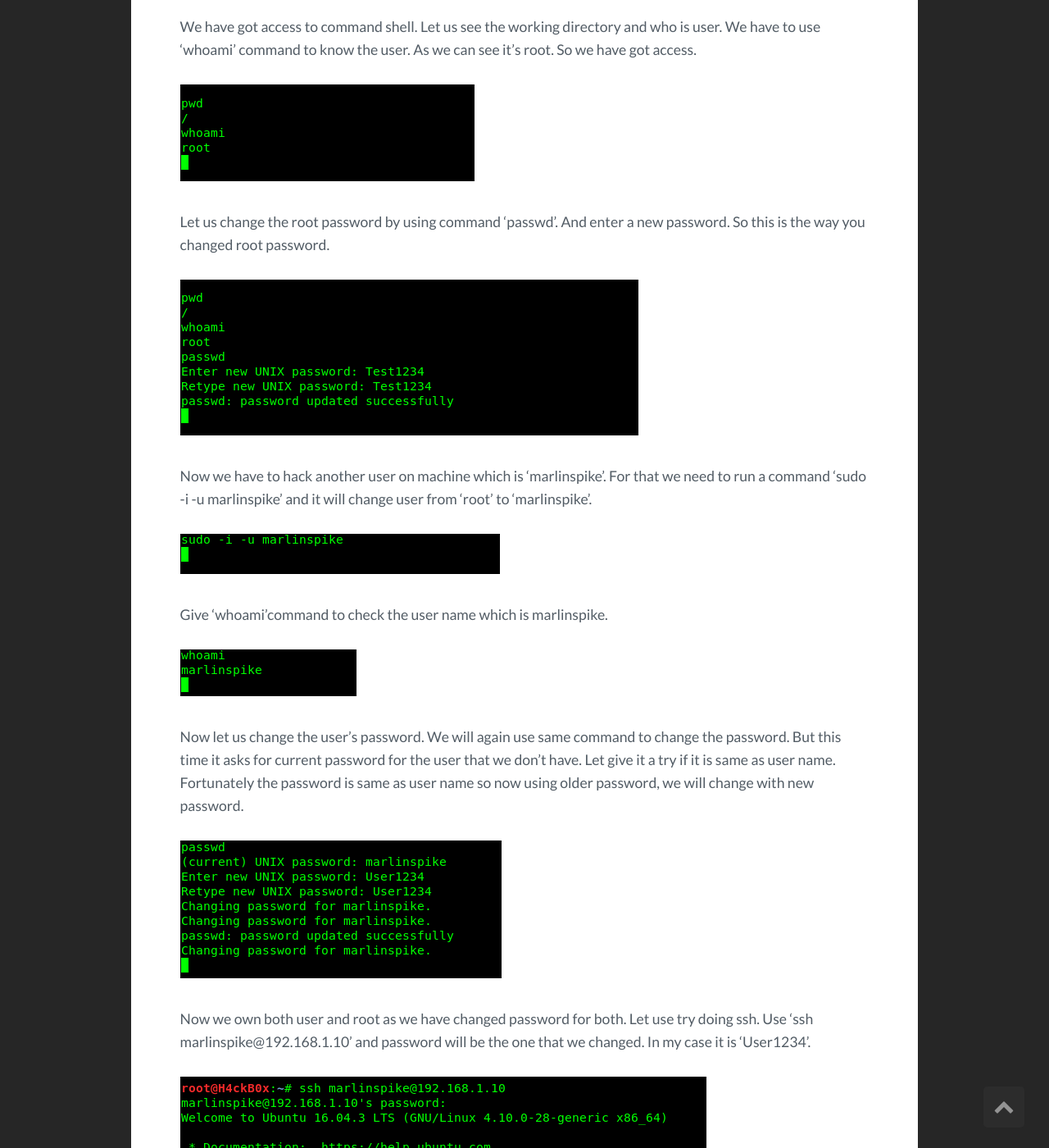
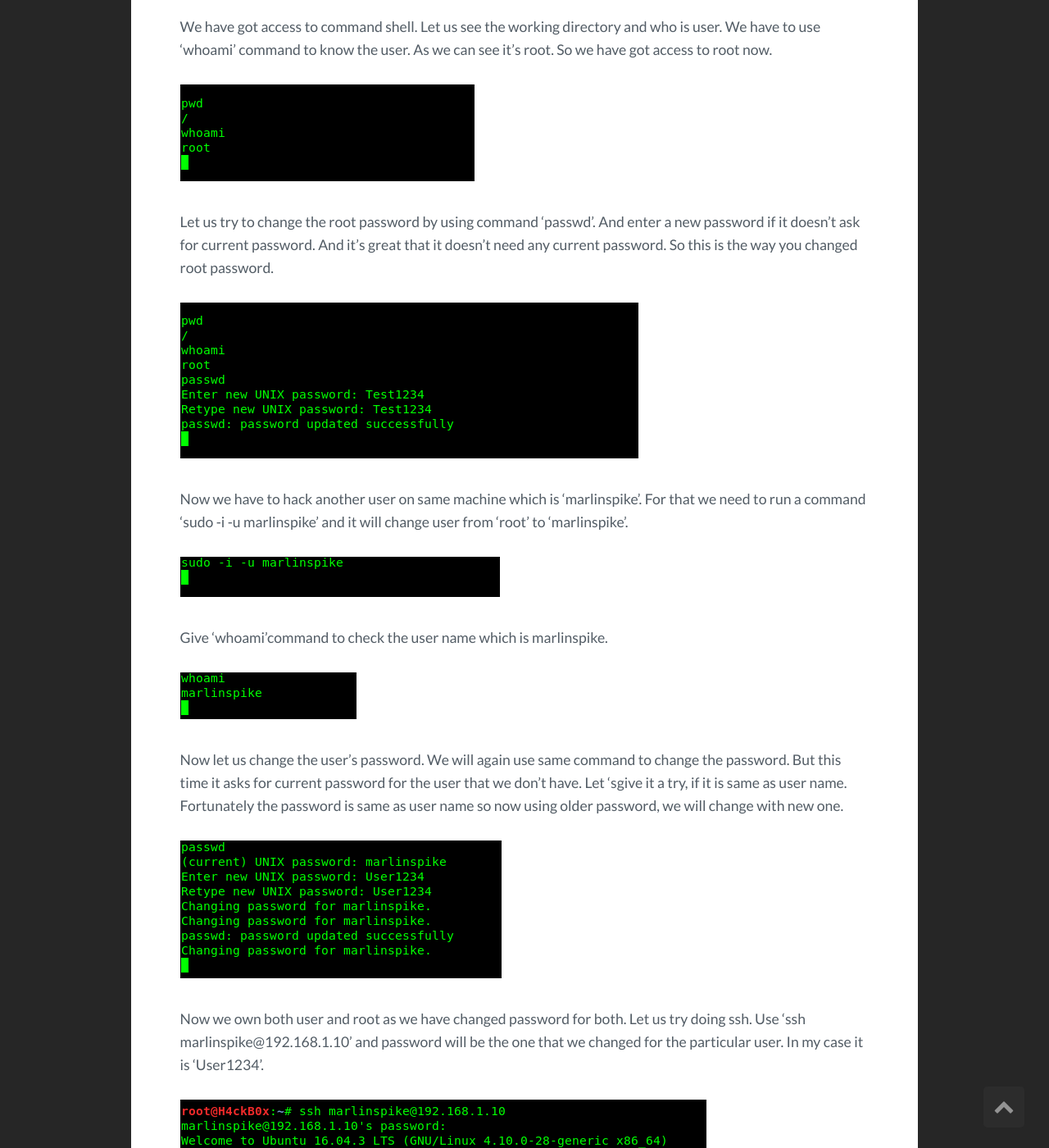
Before and after one commit to sunny6300/innodict.github.io, a Jekyll site: the page built from _posts/2018-08-24-Basic-pentesting:1-Vulnhub-Walkthrough.md, in a window 1280 px wide and 1400 px high, scrolled down 4624 px. Shown: the whole window at 82% size. Built offline with Jekyll 4.4.1, drawn with Linux system fonts in a browser that asks for light colours; some of the changed text lies outside the part shown.

Commit message:
Update 2018-08-24-Basic-pentesting:1-Vulnhub-Walkthrough.md

```diff
--- a/_posts/2018-08-24-Basic-pentesting:1-Vulnhub-Walkthrough.md
+++ b/_posts/2018-08-24-Basic-pentesting:1-Vulnhub-Walkthrough.md
@@ -34,11 +34,11 @@ Now we are gonna be using 'use' commmand to use the particular exploit. see it i
 
 ![](/assets/img/vulnhub_box/Basic_Pentesting-1/6.png)
 
-Now we have to look for the options that we haev to provide in order to exploit the vulnerability. Use 'show options' command for getting about the options. Refer screenshot.
+Now we have to look for the options that we have to provide in order to exploit the vulnerability. Use 'show options' command for getting about the options. Refer screenshot.
 
 ![](/assets/img/vulnhub_box/Basic_Pentesting-1/7.png)
 
-As we can see there are something called RHOST and RPORT which are required to user the exploit. However RPORT is already set so we don't have to worry about that.
+As we can see there are something called RHOST and RPORT which are required for attacker to exploit. However RPORT is already set so we don't have to worry about that.
 
 ![](/assets/img/vulnhub_box/Basic_Pentesting-1/8.png)
 
@@ -47,19 +47,19 @@ Let us set the rhost which is nothing but the ip adddress of target. We can use
 
 ![](/assets/img/vulnhub_box/Basic_Pentesting-1/9.png)
 
-Once rhost is set, we are good to go and use 'exploit' command to eploit the vulnerability. As we can see in screenshot, we got a session running.Refer screenshot..
+Once rhost is set, we are good to go and use 'exploit' command to exploit. woohoo now we got a session running on target machine.Refer screenshot..
 
 ![](/assets/img/vulnhub_box/Basic_Pentesting-1/10.png)
 
-We have got access to command shell. Let us see the working directory and who is user. We have to use 'whoami' command to know the user. As we can see it's root. So we have got access.
+We have got access to command shell. Let us see the working directory and who is user. We have to use 'whoami' command to know the user. As we can see it's root. So we have got access to root now.
 
 ![](/assets/img/vulnhub_box/Basic_Pentesting-1/12.png)
 
-Let us change the root password by using command 'passwd'. And enter a new password. So this is the way you changed root password.
+Let us try to change the root password by using command 'passwd'. And enter a new password if it doesn't ask for current password. And it's great that it doesn't need any current password. So this is the way you changed root password.
 
 ![](/assets/img/vulnhub_box/Basic_Pentesting-1/14.png)
 
- Now we have to hack another user on machine which is 'marlinspike'. For that we need to run a command 'sudo -i -u marlinspike' and it will change user from 'root' to 'marlinspike'.
+ Now we have to hack another user on same machine which is 'marlinspike'. For that we need to run a command 'sudo -i -u marlinspike' and it will change user from 'root' to 'marlinspike'.
 
  ![](/assets/img/vulnhub_box/Basic_Pentesting-1/15.png)
 
@@ -67,11 +67,11 @@ Let us change the root password by using command 'passwd'. And enter a new passw
 
  ![](/assets/img/vulnhub_box/Basic_Pentesting-1/16.png)
 
- Now let us change the user's password. We will again use same command to change the password. But this time it asks for current password for the user that we don't have. Let give it a try if it is same as user name. Fortunately the password is same as user name so now using older password, we will change with new password.
+ Now let us change the user's password. We will again use same command to change the password. But this time it asks for current password for the user that we don't have. Let 'sgive it a try, if it is same as user name. Fortunately the password is same as user name so now using older password, we will change with new one.
 
  ![](/assets/img/vulnhub_box/Basic_Pentesting-1/17.png)
 
- Now we own both user and root as we have changed password for both. Let use try doing ssh. Use 'ssh marlinspike@192.168.1.10' and password will be the one that we changed. In my case it is 'User1234'.
+ Now we own both user and root as we have changed password for both. Let us try doing ssh. Use 'ssh marlinspike@192.168.1.10' and password will be the one that we changed for the particular user. In my case it is 'User1234'.
 
  ![](/assets/img/vulnhub_box/Basic_Pentesting-1/18.png)
 
```
Also changed, not shown: other parts of _posts/2018-08-24-Basic-pentesting:1-Vulnhub-Walkthrough.md (+2 -2 lines).
